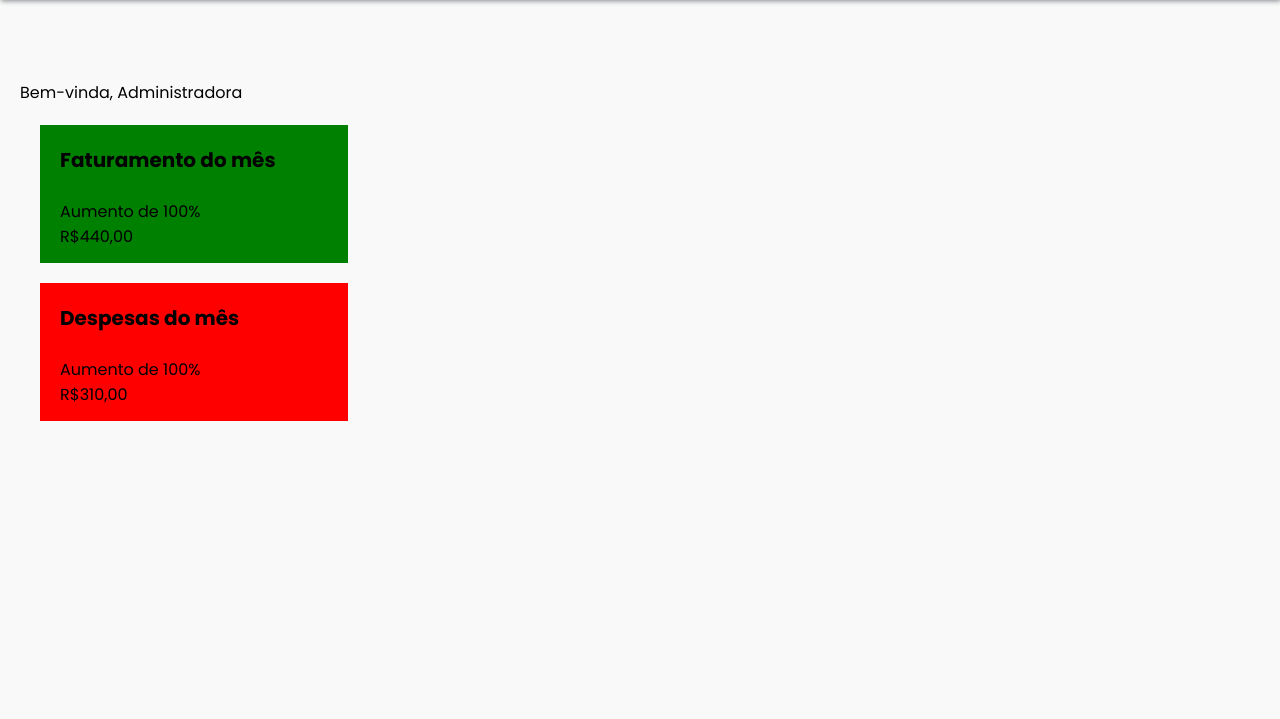
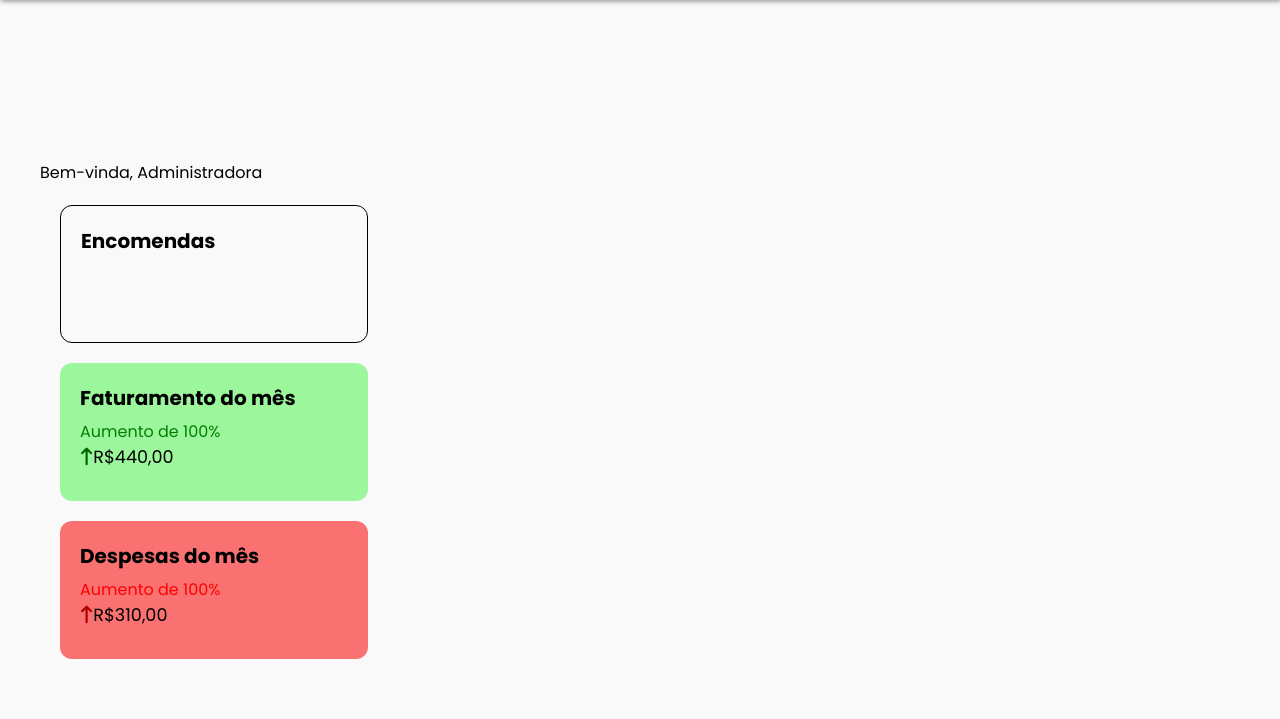
Before and after one commit to 0DevMax/dashboardapp, a Flask app: page / in a window 1280 px wide. Shown: the part 97-816 px from the top of the page. Before the commit the page ends 518 px from the top, so only its background shows below. Run offline with Flask 2, Linux system fonts and the light colour scheme; data that the repository does not hold is empty; some libraries are stand-ins or nearby versions; some web fonts are replaced.

Commit message:
Cards estilizados

```diff
--- a/static/css/styles.css
+++ b/static/css/styles.css
@@ -134,16 +134,29 @@ input {
 
 
 .card {
-    margin: 1.25rem; /* 20px */
-    padding: 1.25rem; /* 20px */
-    height: 8.625rem; /* 170px */
-    width: 19.25rem; /* 500px */
+    margin: 1.25rem;
+    padding: 1.25rem;
+    height: 8.625rem;
+    width: 19.25rem;
+    border-radius: 0.75rem;
 }
 
 .CardTitulo {
-    font-size: 1.25rem; /* 20px se o tamanho base for 16px */
-    margin-bottom: 1.5rem; /* 24px */
+    font-size: 1.25rem;
+    margin-bottom: 0.35rem;
     font-weight: bold;
+}
+
+.cardValor {
+    font-size: 1.10rem;
+}
+
+.arrow-despesas {
+color: #ad0000;
+}
+
+.arrow-faturamento {
+color: darkgreen;
 }
 
 body:has(.side-menu:checked){
@@ -160,11 +173,25 @@ body:has(.side-menu:checked){
 }
 
 #faturamento {
-    background-color: green;
+    background-color: #9cf79c;
 }
 
 #despesas {
-    background-color: red;
+    background-color: #fa7171;
+}
+
+#cardInfoFaturamento {
+color: green;
+}
+
+#cardInfoDespesas {
+color: red;
+}
+
+#CardEncomendas {
+    border-color: black;
+    border-style: solid;
+    border-width: 1px;
 }
 
 /* Responsividade */
--- a/templates/dashboard.html
+++ b/templates/dashboard.html
@@ -2,20 +2,24 @@
 
 {% block conteudo %}
 
-    <div>
+<div class="content">
+    <div>Bem-vinda, Administradora</div>
 
-        <div>Bem-vinda, Administradora</div>
+    <!--  Fazer um swipe para encomendas -->
+    <div class="card" id="CardEncomendas">
+        <h3 class="CardTitulo">Encomendas</h3>
+    </div>
 
     <div class="card" id="faturamento">
         <h3 class="CardTitulo">Faturamento do mês</h3>
-            <p class="cardInfo">Aumento de 100%</p>
-            <p class="cardValue">R$440,00</p>
+        <p id="cardInfoFaturamento">Aumento de 100%</p>
+        <p class="cardValor"><i class="fa-solid fa-arrow-up-long arrow-faturamento"></i>R$440,00</p>
     </div>
 
     <div class="card" id="despesas">
         <h2 class="CardTitulo">Despesas do mês</h2>
-            <p class="cardInfo">Aumento de 100%</p>
-            <p class="cardValor">R$310,00</p>
+        <p id="cardInfoDespesas">Aumento de 100%</p>
+        <p class="cardValor"><i class="fa-solid fa-arrow-up-long arrow-despesas"></i>R$310,00</p>
     </div>
 </div>
 
```
Lines whose indentation alone changed are shown as unchanged.
